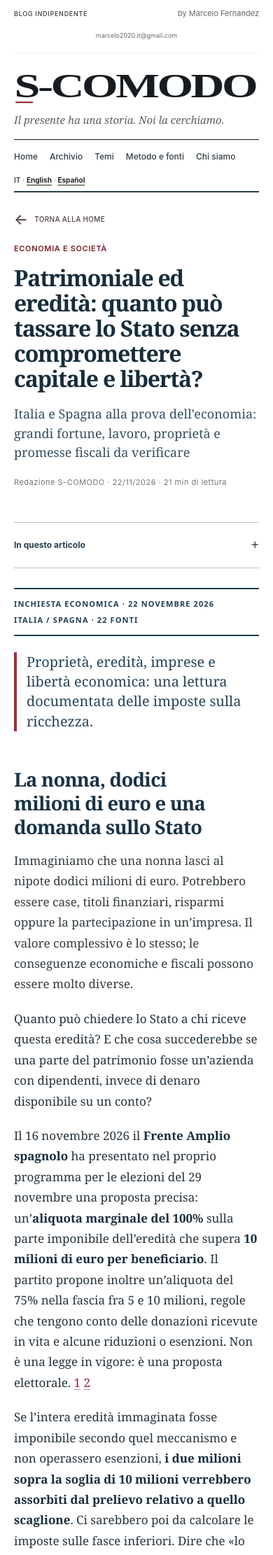
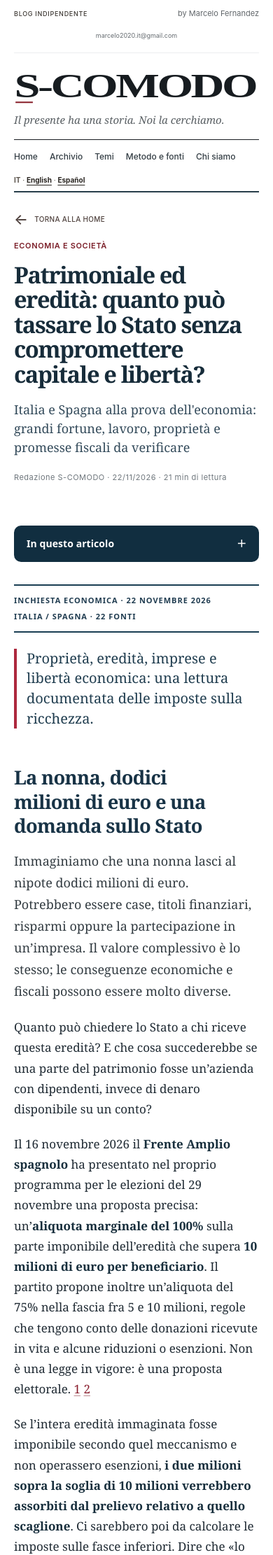
Before and after one commit to manzo8b/s-comodo, a Jekyll site: the page built from _posts/2026-11-22-patrimoniale-ed-eredita.md, in a window 390 px wide. Shown: the top 2222 px of the page at 70% size. Built offline with Jekyll 4.4.1, drawn with Linux system fonts in a browser that asks for light colours.

Commit message:
Restore dark high-contrast desktop sidebar and responsive reading grid; remove dashboard styling

```diff
--- a/assets/css/sc-patrimoniale.css
+++ b/assets/css/sc-patrimoniale.css
@@ -1,181 +1,144 @@
-/* S-COMODO / Patrimoniale 2026 — stable reading edition v3.
-   This stylesheet is intentionally scoped to this dossier only. */
+
+/* S-COMODO Patrimoniale — clean editorial reading layout, IT / ES.
+   Only this article: no photography, no site-wide overrides. */
 .article:has(.scpat-kicker){
-  display:block !important;
-  width:100%;max-width:860px;min-width:0;
-  margin:24px auto 70px;box-sizing:border-box;
-  color:#192c39;
+  display:grid!important;grid-template-columns:minmax(0,700px) minmax(220px,260px);
+  column-gap:clamp(34px,4.5vw,58px);justify-content:space-between;align-items:start;
+  width:100%;max-width:1080px;min-width:0;margin:22px auto 72px;box-sizing:border-box;
+  color:#192a36;
 }
-.article:has(.scpat-kicker)>header,
-.article:has(.scpat-kicker)>.article-body,
-.article:has(.scpat-kicker)>.reading-index,
-.article:has(.scpat-kicker)>section,
-.article:has(.scpat-kicker)>nav:not(.article-return){
-  display:block;position:static;grid-column:auto;grid-row:auto;
-  width:100%;min-width:0;max-width:760px;
-  margin-left:auto;margin-right:auto;box-sizing:border-box;
+.article:has(.scpat-kicker)>header{
+  grid-column:1/-1;grid-row:1;width:100%;max-width:100%;min-width:0;padding:0 0 30px;
+}
+.article:has(.scpat-kicker)>header h1{
+  font:700 clamp(2.55rem,4.5vw,4.25rem)/1.09 Georgia,serif;
+  letter-spacing:-.042em;color:#172c3a;max-width:980px;text-wrap:balance;
+}
+.article:has(.scpat-kicker) .article-standfirst{
+  max-width:850px;color:#344b5b;line-height:1.5;
+}
+.article:has(.scpat-kicker)>.article-body{
+  grid-column:1;grid-row:2;width:100%;max-width:700px;min-width:0;margin:0;box-sizing:border-box;
+  font:400 19px/1.76 Georgia,serif;color:#202b34;overflow-wrap:break-word;
 }
 .article:has(.scpat-kicker)>.reading-index[hidden]{display:none!important}
-.article:has(.scpat-kicker)>header{padding-bottom:22px}
-.article:has(.scpat-kicker) h1{font:700 clamp(2.45rem,5vw,4.35rem)/1.08 Georgia,serif;letter-spacing:-.038em;color:#172d3b;text-wrap:balance;max-width:760px}
-.article:has(.scpat-kicker) .article-standfirst{color:#344f61;font:400 clamp(1.13rem,1.8vw,1.36rem)/1.52 Georgia,serif;max-width:740px}
 .article:has(.scpat-kicker)>.reading-index{
-  top:auto;max-height:none;overflow:visible;padding:14px 0;
-  border-top:1px solid #b6c5cf;border-bottom:1px solid #b6c5cf;
-  margin-top:0;margin-bottom:28px;background:#fff;
+  grid-column:2;grid-row:2;display:block;position:sticky;top:24px;align-self:start;
+  width:100%;max-width:260px;min-width:0;max-height:calc(100dvh - 48px);overflow:auto;
+  margin:0;padding:17px 17px 15px;background:#112e40;color:#f3f8fb;
+  border:2px solid #112e40;border-radius:12px;box-shadow:0 14px 34px -28px rgba(9,35,51,.8);
+  box-sizing:border-box;scrollbar-color:#69889b #112e40;
 }
-.article:has(.scpat-kicker)>.reading-index summary{position:static;color:#243e51;font-weight:700;background:transparent}
-.article:has(.scpat-kicker)>.reading-index a{color:#35546b}
-.article:has(.scpat-kicker)>.article-body{font:400 19px/1.76 Georgia,serif;color:#26343e;overflow-wrap:break-word}
-.article:has(.scpat-kicker) .article-body>p:first-of-type{font-size:19px;line-height:1.76}
-.article:has(.scpat-kicker) .article-body p{margin:0 0 1.18em;hyphens:none;word-break:normal}
-.article:has(.scpat-kicker) .article-body h2{font:700 clamp(1.8rem,3.1vw,2.5rem)/1.22 Georgia,serif;letter-spacing:-.028em;color:#183346;margin:1.9em 0 .6em;padding:0;border:0;hyphens:none;overflow-wrap:break-word}
-.article:has(.scpat-kicker) .article-body h3{color:#1b4051}
-.article:has(.scpat-kicker) .article-body strong{color:#172d3b}
-.article:has(.scpat-kicker) .article-body a{color:#8b1d2e;text-decoration-thickness:1.2px}
-.article:has(.scpat-kicker) a:focus-visible{outline:3px solid #145c8a;outline-offset:3px}
-.scpat-kicker{display:flex;justify-content:space-between;flex-wrap:wrap;gap:7px 14px;border-block:2px solid #193e53;padding:13px 0;margin:0 0 23px;font:700 11px/1.45 system-ui,Arial,sans-serif;letter-spacing:.10em;color:#213f53}
-.scpat-deck{font:400 clamp(1.28rem,2.5vw,1.95rem)/1.43 Georgia,serif;color:#254458;margin:0 0 36px;padding:0 0 0 18px;border-left:4px solid #a9283c;max-width:100%;overflow-wrap:break-word}
-/* Keep article illustrations in normal flow: never let them intrude into TOC. */
-.article:has(.scpat-kicker) .article-body figure.scpat-figure{
-  display:grid!important;grid-template-columns:minmax(0,1.05fr) minmax(0,.95fr);
-  align-items:center;gap:22px;
-  position:static!important;left:auto!important;right:auto!important;
-  transform:none!important;float:none!important;
-  width:100%!important;max-width:100%!important;min-width:0;
-  margin:34px 0 40px!important;padding:17px!important;
-  background:#f1f5f8!important;border:1px solid #cad7e0!important;
-  border-radius:14px!important;box-shadow:0 12px 30px -24px #163b50;
-  box-sizing:border-box!important;overflow:hidden;
+.article:has(.scpat-kicker)>.reading-index details{color:#fff}
+.article:has(.scpat-kicker)>.reading-index summary{
+  position:sticky;top:-17px;z-index:2;background:#112e40;color:#fff;
+  padding:6px 1px 13px;font:800 14px/1.45 system-ui,Arial,sans-serif;
+  min-height:0;letter-spacing:.005em;cursor:pointer;
 }
-.article:has(.scpat-kicker) .article-body figure.scpat-figure .scpat-photo{
-  display:block;width:100%;min-width:0;height:auto;aspect-ratio:1;
-  flex:none;order:0;box-sizing:border-box;
-  background-image:url('/s-comodo/assets/images/sc-patrimoniale-dashboards.webp');
-  background-size:200% 200%;background-repeat:no-repeat;
-  border:1px solid #aebfc9;border-radius:10px;background-color:#e6edf1;
+.article:has(.scpat-kicker)>.reading-index ol{
+  list-style:none;padding:0;margin:3px 0 0;display:grid;gap:0;
 }
-.scpat-photo--01{background-position:left top}.scpat-photo--02{background-position:right top}.scpat-photo--03{background-position:left bottom}.scpat-photo--04{background-position:right bottom}
-.article:has(.scpat-kicker) .article-body figure.scpat-figure--reverse .scpat-photo{order:2}
-.article:has(.scpat-kicker) .article-body figure.scpat-figure figcaption.scpat-figtext{
-  display:flex!important;flex-direction:column;gap:10px;
-  min-width:0;width:100%;box-sizing:border-box;
-  margin:0!important;padding:0!important;
-  font:400 15px/1.55 system-ui,Arial,sans-serif!important;
-  color:#324958!important;overflow-wrap:break-word;
+.article:has(.scpat-kicker)>.reading-index li{
+  margin:0;padding:0;border-bottom:1px solid rgba(236,248,255,.24);
 }
-.article:has(.scpat-kicker) .scpat-figtext strong{font:700 clamp(1.52rem,2.75vw,2.03rem)/1.16 Georgia,serif!important;letter-spacing:-.024em;color:#183447!important}
-.article:has(.scpat-kicker) .scpat-number{font:800 10px/1.45 system-ui,Arial,sans-serif;letter-spacing:.15em;color:#972437}
-.article:has(.scpat-kicker) .scpat-figtext small{display:block;font:500 12px/1.55 system-ui,Arial,sans-serif;color:#425a68;padding-top:10px;border-top:1px solid #c7d5de}
-/* Restrict overflow to tables, not the whole article. */
-.article:has(.scpat-kicker) .article-body table{display:block;width:100%;max-width:100%;min-width:0;overflow-x:auto;-webkit-overflow-scrolling:touch;border-collapse:collapse;font:500 14px/1.55 system-ui,Arial,sans-serif}
-.article:has(.scpat-kicker) .article-body table th,.article:has(.scpat-kicker) .article-body table td{min-width:115px;padding:11px;border:1px solid #cbd9e2}
-.article:has(.scpat-kicker) .article-body table th{background:#173b52;color:white;text-align:left}
+.article:has(.scpat-kicker)>.reading-index li:last-child{border-bottom:0}
+.article:has(.scpat-kicker)>.reading-index a{
+  display:block;color:#edf6fb;padding:11px 4px;text-decoration:none;
+  font:550 13px/1.48 system-ui,Arial,sans-serif;overflow-wrap:anywhere;
+}
+.article:has(.scpat-kicker)>.reading-index a:hover,
+.article:has(.scpat-kicker)>.reading-index a:focus-visible{
+  background:#234b60;color:#fff;text-decoration:underline;text-underline-offset:3px;
+}
+.article:has(.scpat-kicker)>:not(header):not(.article-body):not(.reading-index){
+  grid-column:1;max-width:700px;min-width:0;width:100%;
+  margin-left:0;margin-right:0;box-sizing:border-box;
+}
+.article:has(.scpat-kicker) .article-body p{
+  margin:0 0 1.2em;hyphens:none;word-break:normal;
+}
+.article:has(.scpat-kicker) .article-body>p:first-of-type{font-size:20px;line-height:1.7}
+.article:has(.scpat-kicker) .article-body h2{
+  font:700 clamp(1.78rem,2.8vw,2.35rem)/1.21 Georgia,serif;letter-spacing:-.027em;
+  color:#183346;margin:1.95em 0 .66em;padding:0;border:0;
+  hyphens:none;overflow-wrap:break-word;
+}
+.article:has(.scpat-kicker) .article-body h3{color:#19435a}
+.article:has(.scpat-kicker) .article-body strong{color:#172e3c}
+.article:has(.scpat-kicker) .article-body a{color:#881c2c;text-decoration-thickness:1.3px}
+.article:has(.scpat-kicker) a:focus-visible{outline:3px solid #f2a85b;outline-offset:3px}
+.scpat-kicker{
+  display:flex;justify-content:space-between;flex-wrap:wrap;gap:7px 14px;
+  border-block:2px solid #193e53;padding:13px 0;margin:0 0 23px;
+  font:750 11px/1.45 system-ui,Arial,sans-serif;letter-spacing:.09em;color:#213d51;
+}
+.scpat-deck{
+  font:400 clamp(1.3rem,2.55vw,1.92rem)/1.43 Georgia,serif;
+  color:#213e50;margin:0 0 38px;padding-left:18px;
+  border-left:4px solid #ad293e;max-width:100%;overflow-wrap:break-word;
+}
+.article:has(.scpat-kicker) .article-body .reading-table,
+.article:has(.scpat-kicker) .article-body table{
+  width:100%;max-width:100%;overflow-x:auto;-webkit-overflow-scrolling:touch;
+}
+.article:has(.scpat-kicker) .article-body table{
+  border-collapse:collapse;font:500 14px/1.55 system-ui,Arial,sans-serif;
+}
+.article:has(.scpat-kicker) .article-body table th,
+.article:has(.scpat-kicker) .article-body table td{
+  min-width:112px;padding:11px;border:1px solid #cbd9e2;
+}
+.article:has(.scpat-kicker) .article-body table th{
+  background:#173b52;color:#fff;text-align:left;
+}
 .article:has(.scpat-kicker) .article-body table tr:nth-child(even) td{background:#f1f6f8}
-.article:has(.scpat-kicker) .article-body>p:nth-last-of-type(2){border-top:2px solid #1c3a4d;padding-top:28px;margin-top:35px;font:700 clamp(1.3rem,2.3vw,1.62rem)/1.48 Georgia,serif;color:#153449}
-.article:has(.scpat-kicker) .article-body>p:last-of-type{font:italic 400 clamp(1.18rem,2.15vw,1.44rem)/1.55 Georgia,serif;color:#254357;border-left:4px solid #a62332;background:#f2f6f8;padding:19px 23px;margin:25px 0 40px}
+.article:has(.scpat-kicker) .article-body>p:nth-last-of-type(2){
+  border-top:2px solid #1c3a4d;padding-top:28px;margin-top:36px;
+  font:700 clamp(1.3rem,2.25vw,1.62rem)/1.48 Georgia,serif;color:#153449;
+}
+.article:has(.scpat-kicker) .article-body>p:last-of-type{
+  font:italic 400 clamp(1.2rem,2.1vw,1.45rem)/1.55 Georgia,serif;
+  color:#244052;border-left:4px solid #a62332;background:#f2f6f8;
+  padding:20px 24px;margin:25px 0 40px;
+}
 .article:has(.scpat-kicker) .sources{border-top:2px solid #183c52;margin-top:48px}
 .article:has(.scpat-kicker) .sources a{color:#891f31}
+@media(max-width:1100px){
+  .article:has(.scpat-kicker){
+    display:block!important;width:100%;max-width:760px;min-width:0;margin:16px auto 60px;
+  }
+  .article:has(.scpat-kicker)>header,
+  .article:has(.scpat-kicker)>.article-body,
+  .article:has(.scpat-kicker)>.reading-index,
+  .article:has(.scpat-kicker)>:not(header):not(.article-body):not(.reading-index){
+    position:static;max-width:100%;width:100%;min-width:0;
+    margin-left:auto;margin-right:auto;
+  }
+  .article:has(.scpat-kicker)>.reading-index{
+    position:static;top:auto;max-height:none;overflow:visible;
+    padding:0 16px;margin-top:5px;margin-bottom:32px;border-radius:10px;
+  }
+  .article:has(.scpat-kicker)>.reading-index summary{
+    position:static;padding:14px 0;min-height:45px;
+    display:flex;justify-content:space-between;align-items:center;
+  }
+  .article:has(.scpat-kicker)>.reading-index details:not([open]) ol{display:none}
+  .article:has(.scpat-kicker)>.reading-index ol{padding:0 0 14px}
+  .article:has(.scpat-kicker)>.reading-index summary:after{color:#fff}
+}
 @media(max-width:760px){
-  .article:has(.scpat-kicker){max-width:100%;width:100%;min-width:0;margin:15px auto 40px}
-  .article:has(.scpat-kicker)>header,.article:has(.scpat-kicker)>.article-body,.article:has(.scpat-kicker)>.reading-index,.article:has(.scpat-kicker)>section,.article:has(.scpat-kicker)>nav:not(.article-return){max-width:100%;width:100%;min-width:0}
-  .article:has(.scpat-kicker)>.article-body{font-size:17px;line-height:1.73}
-  .article:has(.scpat-kicker) .article-body>p:first-of-type{font-size:17px;line-height:1.73}
-  .article:has(.scpat-kicker) h1{font-size:clamp(2rem,8vw,2.55rem);line-height:1.13}
+  .article:has(.scpat-kicker){max-width:100%;margin:10px auto 44px}
+  .article:has(.scpat-kicker)>.article-body{font-size:17px;line-height:1.72}
+  .article:has(.scpat-kicker) .article-body>p:first-of-type{font-size:18px;line-height:1.72}
+  .article:has(.scpat-kicker)>header h1{font-size:clamp(2.04rem,8vw,2.55rem)}
   .article:has(.scpat-kicker) .article-standfirst{font-size:18px}
-  .article:has(.scpat-kicker) .article-body h2{font-size:clamp(1.65rem,7vw,2rem);line-height:1.24}
-  .scpat-deck{font-size:clamp(1.24rem,5.1vw,1.54rem);padding-left:14px;margin-bottom:25px}
-  .article:has(.scpat-kicker) .article-body figure.scpat-figure{
-    display:flex!important;flex-direction:column!important;align-items:stretch!important;
-    width:100%!important;max-width:100%!important;min-width:0;
-    padding:12px!important;margin:28px 0 34px!important;gap:0!important;
+  .article:has(.scpat-kicker) .article-body h2{
+    font-size:clamp(1.7rem,7vw,2.1rem);line-height:1.25;
   }
-  .article:has(.scpat-kicker) .article-body figure.scpat-figure .scpat-photo{
-    display:block;order:0!important;width:100%;max-width:100%;min-width:0;
-    height:auto;aspect-ratio:1;background-size:200% 200%;margin:0;
+  .scpat-deck{
+    font-size:clamp(1.25rem,5.1vw,1.55rem);
+    padding-left:14px;margin-bottom:26px;
   }
-  .article:has(.scpat-kicker) .article-body figure.scpat-figure figcaption.scpat-figtext{
-    display:flex!important;order:1;width:100%;min-width:0;
-    padding:15px 4px 6px!important;gap:9px;
-    font-size:14px!important;line-height:1.55;
-  }
-  .article:has(.scpat-kicker) .scpat-figtext strong{font-size:1.6rem!important}
-  .article:has(.scpat-kicker) .article-body p{hyphens:none;overflow-wrap:break-word}
   .article:has(.scpat-kicker) .article-body table{font-size:13px}
 }
-@media(prefers-reduced-motion:reduce){.scpat-figure,.scpat-photo{animation:none!important;transition:none!important}}
-
-/* SC-PATRIMONIALE image clarity upgrade — 2026-11-22 */
-/* Dedicated, full-resolution photos replace the old 2x2 compressed mosaic.
-   Each photo is a real image element for responsive scaling and native zoom. */
-.article:has(.scpat-kicker) .article-body figure.scpat-figure > a.scpat-photo-link {
-  display:flex;
-  flex-direction:column;
-  min-width:0;
-  max-width:100%;
-  align-self:stretch;
-  text-decoration:none;
-  color:#173c52;
-  border:1px solid #c1d0dc;
-  border-radius:14px;
-  background:#fff;
-  box-shadow:0 12px 32px rgba(13,35,49,.12);
-  overflow:hidden;
-}
-.article:has(.scpat-kicker) .article-body figure.scpat-figure--reverse > a.scpat-photo-link {order:2}
-.article:has(.scpat-kicker) .article-body figure.scpat-figure .scpat-photo-link img.scpat-photo-image {
-  display:block;
-  width:100%;
-  max-width:100%;
-  height:auto;
-  max-height:none;
-  aspect-ratio:1;
-  object-fit:contain;
-  image-rendering:auto;
-  border:0;
-  border-radius:0;
-  box-shadow:none;
-}
-.article:has(.scpat-kicker) .scpat-photo-link .scpat-zoom-label {
-  display:block;
-  width:100%;
-  padding:11px 13px;
-  background:#e9f2f7;
-  color:#153f5b;
-  font:700 12px/1.4 system-ui,Arial,sans-serif;
-  letter-spacing:.015em;
-  text-align:center;
-  border-top:1px solid #c8d8e2;
-}
-.article:has(.scpat-kicker) .scpat-photo-link:hover .scpat-zoom-label {background:#dcebf4}
-.article:has(.scpat-kicker) .scpat-photo-link:focus-visible {
-  outline:3px solid #155b93;
-  outline-offset:3px;
-}
-@media screen and (max-width:760px) {
-  .article:has(.scpat-kicker) .article-body figure.scpat-figure > a.scpat-photo-link {
-    display:flex!important;
-    flex-direction:column!important;
-    order:0!important;
-    width:100%!important;
-    min-width:0!important;
-    max-width:100%!important;
-    margin:0!important;
-    flex:none;
-    border-radius:10px;
-    box-sizing:border-box;
-  }
-  .article:has(.scpat-kicker) .article-body figure.scpat-figure .scpat-photo-link img.scpat-photo-image{
-    width:100%!important;
-    height:auto!important;
-    max-width:100%!important;
-    max-height:none!important;
-    aspect-ratio:1!important;
-    object-fit:contain!important;
-    position:static!important;
-  }
-  .article:has(.scpat-kicker) .article-body figure.scpat-figure .scpat-zoom-label{
-    padding:12px 8px;
-    font-size:13px;
-  }
-}
+@media(prefers-reduced-motion:reduce){html{scroll-behavior:auto!important}}
```
